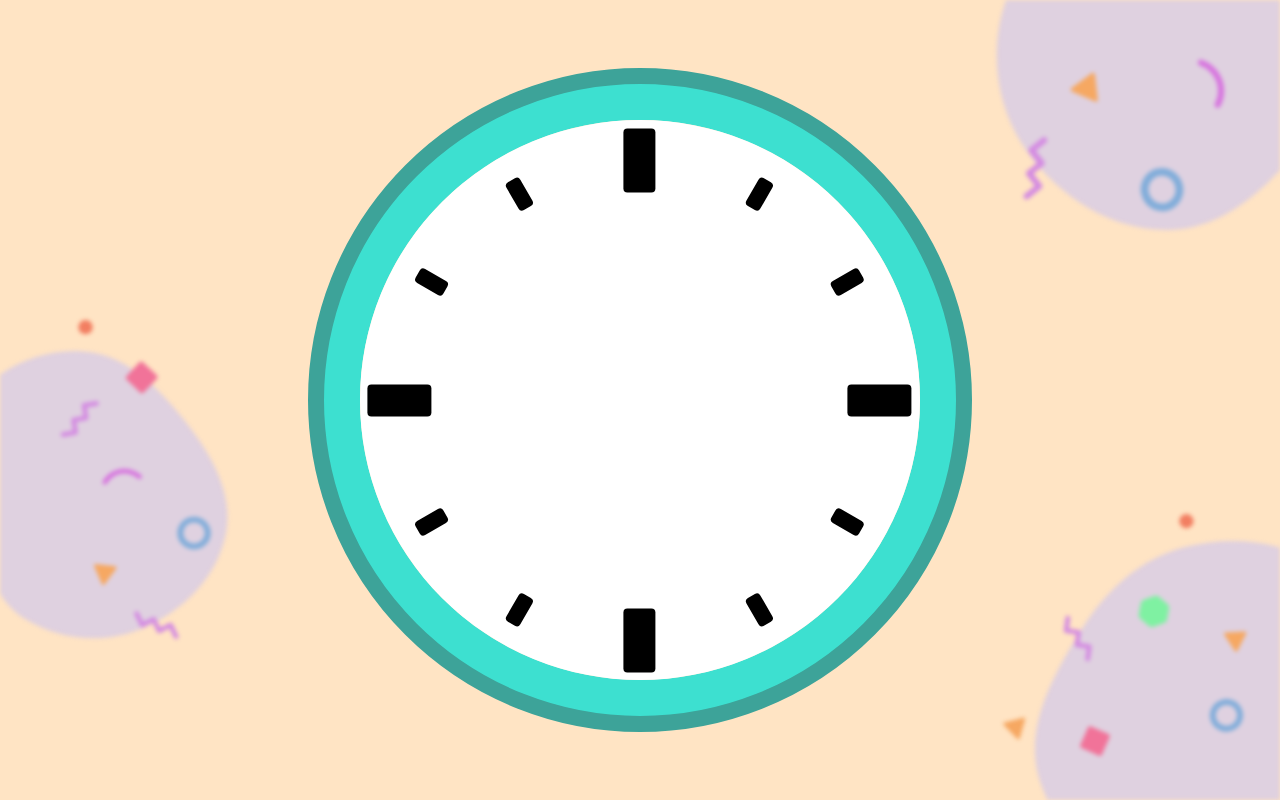
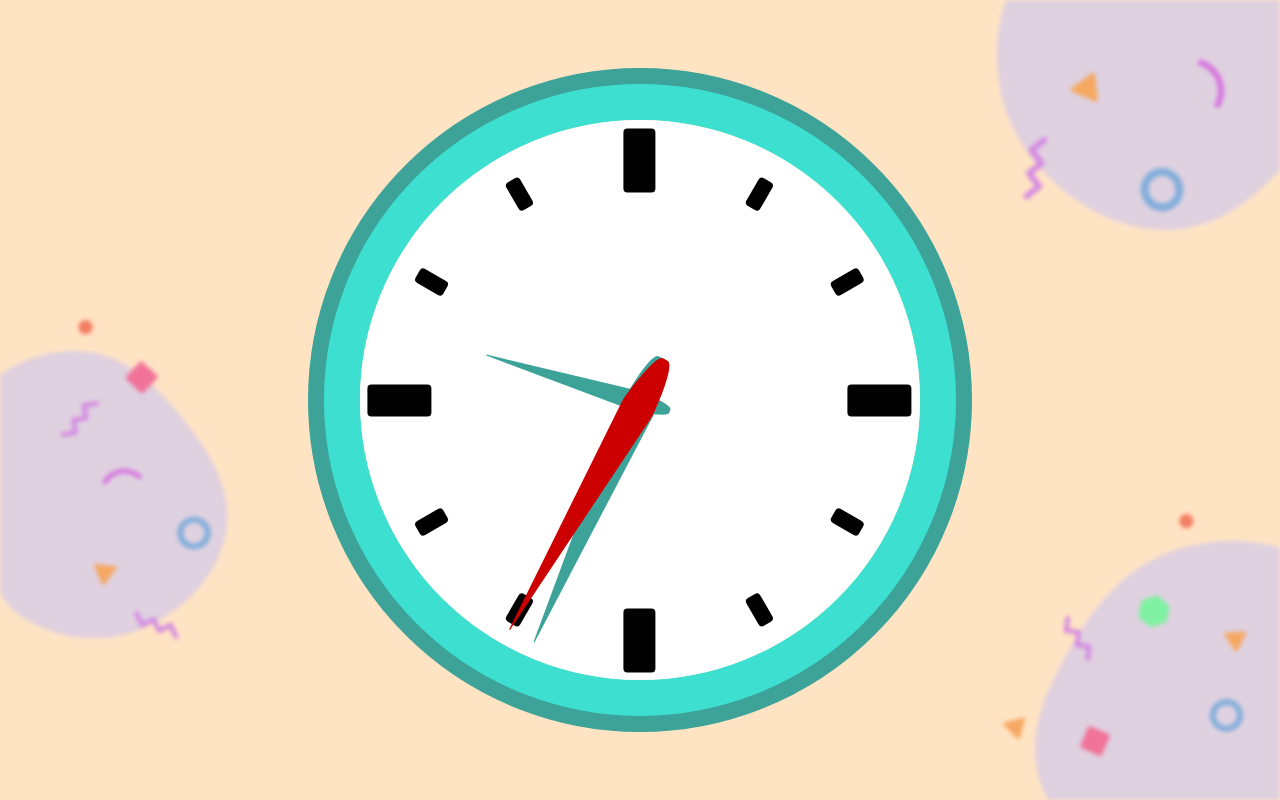
Before and after one commit to MrFootwork/analog-clock, a Vue app: page / in a window 1280 px wide. Built offline with nearby package versions, Linux system fonts and the light colour scheme; a web font is replaced by a local one.

Commit message:
added working clock hands ⏱

```diff
--- a/src/components/ClockHands.vue
+++ b/src/components/ClockHands.vue
@@ -1,13 +1,85 @@
 <script setup lang="ts">
+import { watchEffect, ref, computed, reactive } from 'vue';
+
+const hour = ref(0)
+const minute = ref(0)
+const second = ref(0)
+
+const degHour = computed(() => {
+  let hour12 = 0
+  hour12 = hour.value > 12 ? hour.value - 12 : hour.value
+  hour12 = hour12 + minute.value / 60
+  hour12 = hour12 * 30
+
+  return hour12
+})
+const degMinute = computed(() => {
+  return minute.value * 6
+})
+const degSecond = computed(() => {
+  return second.value * 6
+})
+
+watchEffect(() => {
+
+  let timeRunning = setInterval(() => {
+    const currentTime = new Date()
+    hour.value = currentTime.getHours()
+    minute.value = currentTime.getMinutes()
+    second.value = currentTime.getSeconds()
+  }, 100)
+
+})
 
 </script>
 
 <template>
-  <div>
-
+  <div class="hands">
+    <div class="hand hour" :style="{ rotate: degHour + 'deg' }"></div>
+    <div class="hand minute" :style="{ rotate: degMinute + 'deg' }"></div>
+    <div class="hand second" :style="{ rotate: degSecond + 'deg' }"></div>
   </div>
 </template>
 
-<style scoped>
+<style scoped lang="scss">
+@import '@/scss/mixins';
 
+.hands {
+  position: absolute;
+
+  display: flex;
+  align-items: center;
+  justify-content: center;
+
+
+  .hour {
+    @include setHandSize($size: 24, $color: hwb(174 24% 36%));
+    // rotate: 120deg;
+
+  }
+
+  .minute {
+    @include setHandSize($size: 39, $color: hwb(174 24% 36%));
+    rotate: 249deg;
+
+  }
+
+  .second {
+    @include setHandSize($size: 39, $color: hsl(0, 100%, 40%));
+    rotate: 95deg;
+
+  }
+
+  .hand {
+    position: absolute;
+    transform-origin: 50% 84%;
+    // FIXME make this transition work
+    // 1. go up to 60
+    // 2. remove transition for split second
+    // 3. set to 0
+    // 4. add transition
+    // transition: 1s ease-in-out;
+
+  }
+}
 </style>
--- a/src/scss/_mixins.scss
+++ b/src/scss/_mixins.scss
@@ -21,6 +21,30 @@
     @else {
       height: calc(1vw * $size);
     }
+  }
+}
+
+@mixin handBase {
+  width        : 1px;
+  height       : 1px;
+  border-radius: 44%;
+}
+
+@mixin setHandSize($size, $color: black) {
+  @media (orientation: landscape) {
+    @include handBase;
+    translate    : 0 calc((-1vh * $size) / 3);
+    border-bottom: calc(1vh * $size) solid $color;
+    border-left  : calc((1vh * $size) / 15) solid transparent;
+    border-right : calc((1vh * $size) / 15) solid transparent;
+  }
+
+  @media (orientation: portrait) {
+    @include handBase;
+    translate    : 0 calc((-1vw * $size / 3));
+    border-bottom: calc(1vw * $size) solid $color;
+    border-left  : calc((1vw * $size) / 15) solid transparent;
+    border-right : calc((1vw * $size) / 15) solid transparent;
   }
 }
 
```
